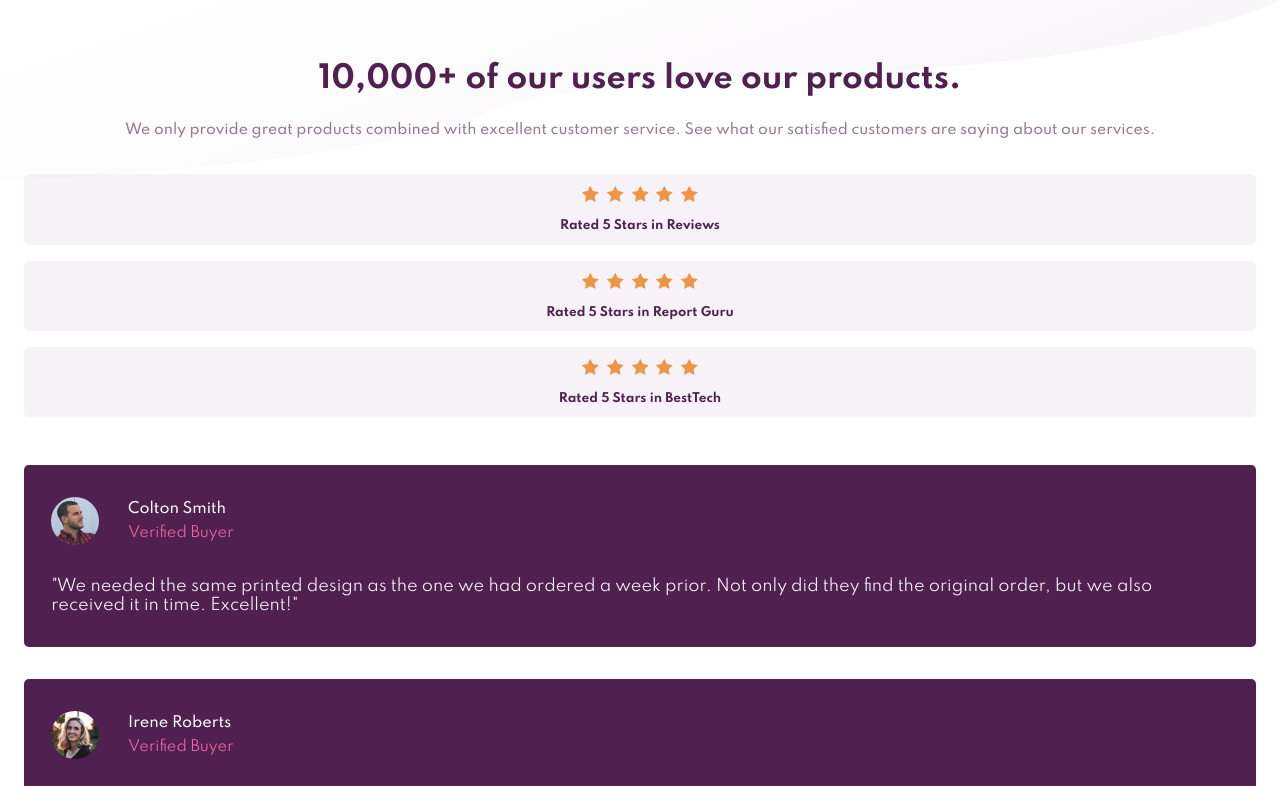
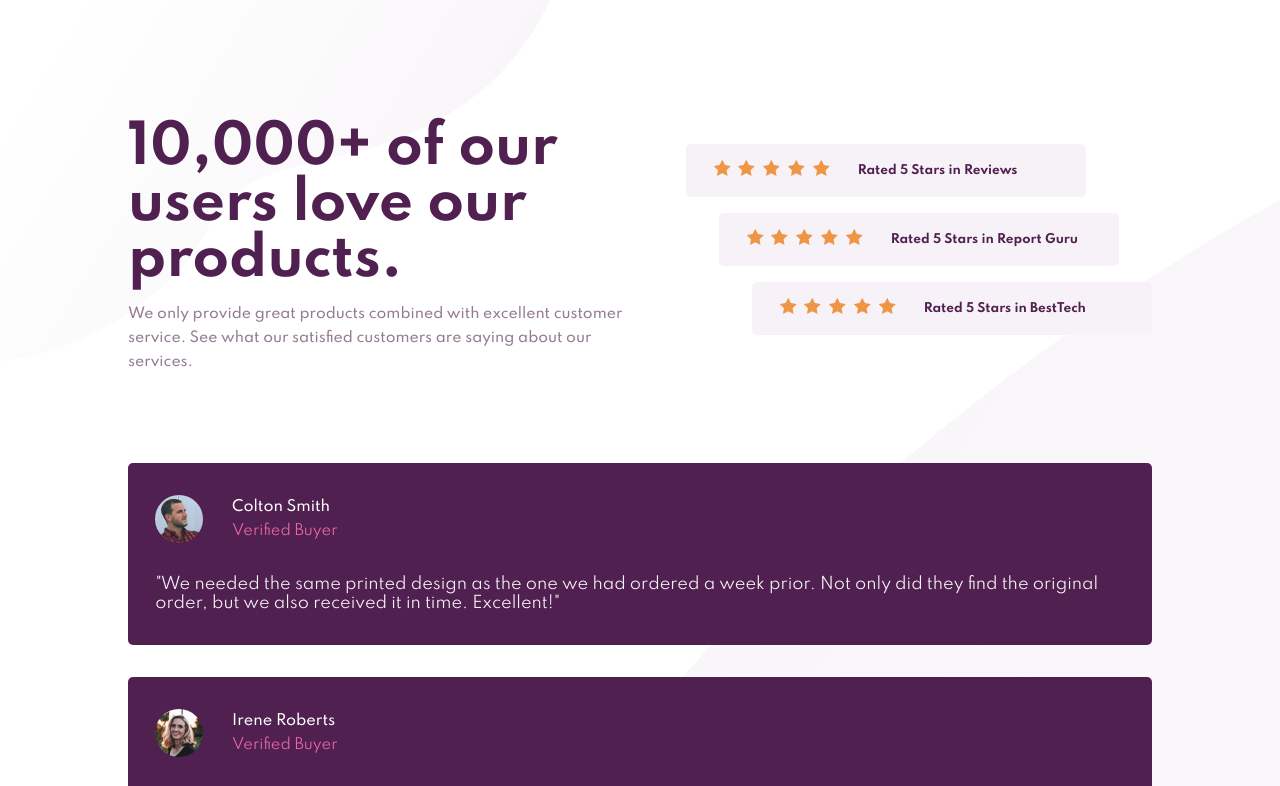
Before and after one commit to MatheusGSantos/social-proof-section, a plain HTML site: page index.html in a window 1280 px wide. Shown: the top 786 px of the page. Drawn offline with Linux system fonts and the light colour scheme.

Commit message:
start tablet and above design

```diff
--- a/styles/style.css
+++ b/styles/style.css
@@ -46,6 +46,7 @@ main {
   left: 0;
   height: 61%;
   width: 100%;
+  z-index: -1;
 }
 
 .content-wrapper {
@@ -159,6 +160,7 @@ main {
   bottom: 0;
   height: 31%;
   width: 100%;
+  z-index: -1;
 }
 
 /****** footer ******/
@@ -183,3 +185,127 @@ footer {
 .attribution i {
   font-size: 10px;
 }
+
+@media only screen and (min-width: 690px) {
+  .content-wrapper {
+    padding: 4rem 5rem;
+  }
+}
+
+@media only screen and (min-width: 790px) {
+  .content-wrapper {
+    padding: 4rem 6rem;
+  }
+}
+
+@media only screen and (min-width: 890px) {
+  .content-wrapper {
+    padding: 4rem 7rem;
+  }
+}
+
+@media only screen and (min-width: 950px) {
+  #top-bg-img {
+    background-image: url(../images/bg-pattern-top-desktop.svg);
+    background-size: 43% 50%;
+    background-repeat: no-repeat;
+    position: absolute;
+    top: 0;
+    left: 0;
+    height: 61%;
+    width: 100%;
+  }
+
+  .content-wrapper {
+    padding: 7rem 6rem 5rem;
+  }
+
+  .top-section {
+    flex-direction: row;
+    align-items: center;
+    margin-bottom: 5rem;
+  }
+
+  .presentation {
+    text-align: left;
+    padding-right: 3%;
+  }
+
+  .presentation h1 {
+    font-size: 3rem;
+    line-height: 3.2rem;
+  }
+
+  .ratings {
+    width: 100%;
+    padding-left: 5%;
+  }
+
+  .rating {
+    /* min-width: 23.5rem; */
+    min-width: 400px;
+    display: flex;
+    align-items: center;
+  }
+
+  .rating h4 {
+    padding: 0;
+  }
+
+  .rating .stars {
+    padding: 1rem 1.6rem;
+  }
+
+  #reviews-rating {
+    margin-right: calc(calc(100vw - 950px) * 0.2);
+  }
+
+  #report-guru-rating {
+    margin-left: calc(calc(100vw - 950px) * 0.1);
+    margin-right: calc(calc(100vw - 950px) * 0.1);
+  }
+
+  #best-tech-rating {
+    margin-left: calc(calc(100vw - 950px) * 0.2);
+  }
+
+  #bottom-bg-img {
+    background-image: url(../images/bg-pattern-bottom-desktop.svg);
+    background-size: cover;
+    background-repeat: no-repeat;
+    position: absolute;
+    bottom: 0;
+    right: 0;
+    width: 73%;
+    height: 260%;
+  }
+}
+
+@media only screen and (min-width: 1200px) {
+  .content-wrapper {
+    padding: 7rem 8rem 5rem;
+  }
+
+  .presentation {
+    padding-right: 0;
+  }
+
+  .presentation h1 {
+    font-size: 3.3rem;
+    line-height: 3.5rem;
+  }
+
+  .presentation p {
+    padding-top: 0.8rem;
+  }
+}
+
+@media only screen and (min-width: 1370px) {
+  .content-wrapper {
+    padding: 7rem 12rem 5rem;
+  }
+
+  .presentation {
+    padding-right: 5%;
+  }
+}
```
Also changed, not shown: index.html (+6 -3 lines).
